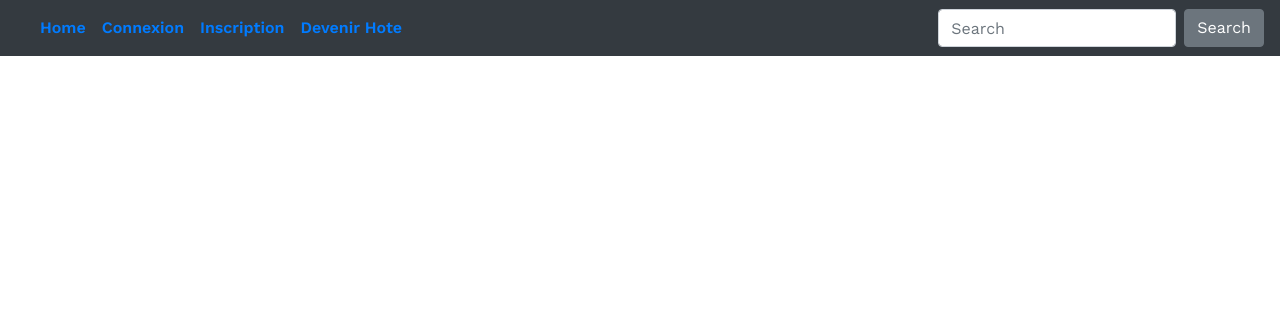
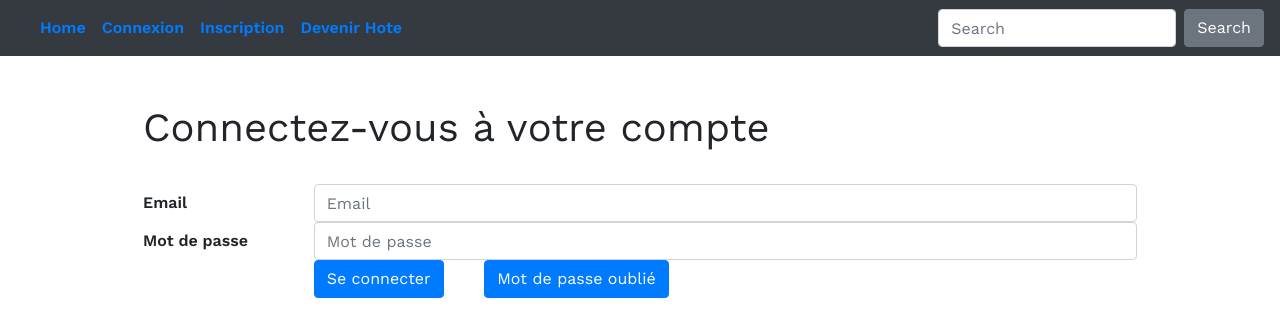
Before and after one commit to alexandrearnaud/Diogene_StuHome, a React (Create React App) app: page /Login in a window 1280 px wide. Shown: the top 336 px of the page. Built offline with nearby package versions, Linux system fonts and the light colour scheme.

Commit message:
HTML page login

```diff
--- /dev/null
+++ b/src/Login.js
@@ -0,0 +1,51 @@
+import React, { Component } from 'react';
+import ReactDOM from 'react-dom';
+import logo from './logo.svg';
+import { Form, Col, Row, Button} from 'react-bootstrap';
+
+class Login extends Component {
+  render() {
+    return (
+      <div className="Login">
+      <h1> Connectez-vous à votre compte </h1>
+      <br/>
+        <Form>
+          {/* Adresse Mail  */}
+          <Form.Group as={Row} controlId="formHorizontalEmail">
+            <Form.Label column sm={2}>
+              Email
+            </Form.Label>
+            <Col sm={10}>
+              <Form.Control type="email" placeholder="Email" />
+            </Col>
+          </Form.Group>
+
+          {/* Mot de passe  */}
+          <Form.Group as={Row} controlId="formHorizontalNom">
+            <Form.Label column sm={2}>
+              Mot de passe
+            </Form.Label>
+            <Col sm={10}>
+              <Form.Control type="text" placeholder="Mot de passe" />
+            </Col>
+          </Form.Group>
+
+          <div>
+            <Form.Group as={Row}>
+              <Col sm={{ span: 2, offset: 2 }}>
+                <Button type="submit"> Se connecter </Button>
+
+              </Col>
+              <Col sm={{ span: 4}}>
+                <Button onclick="window.location.href='www.google.fr'"> Mot de passe oublié </Button>
+              </Col>
+            </Form.Group>
+          </div>
+
+        </Form>
+      </div>
+    );
+  }
+}
+
+export default Login;
--- a/src/routes.jsx
+++ b/src/routes.jsx
@@ -10,6 +10,7 @@ import QuiSommesNous from './QuiSommesNous';
 import CGV from './CGV';
 import MentionsLegales from './MentionsLegales';
 import ContactezNous from './ContactezNous';
+import Login from './Login';
 
 export default function MainRouter () {
     return (
@@ -18,6 +19,7 @@ export default function MainRouter () {
             <Container>
                 <Switch>
                     <Route exact path="/" component={App}/>
+                    <Route exact path="/Login" component={Login}/>
                     <Route exact path="/QuiSommesNous" component={QuiSommesNous}/>
                     <Route exact path="/CGV" component={CGV}/>
                     <Route exact path="/MentionsLegales" component={MentionsLegales}/>
```
